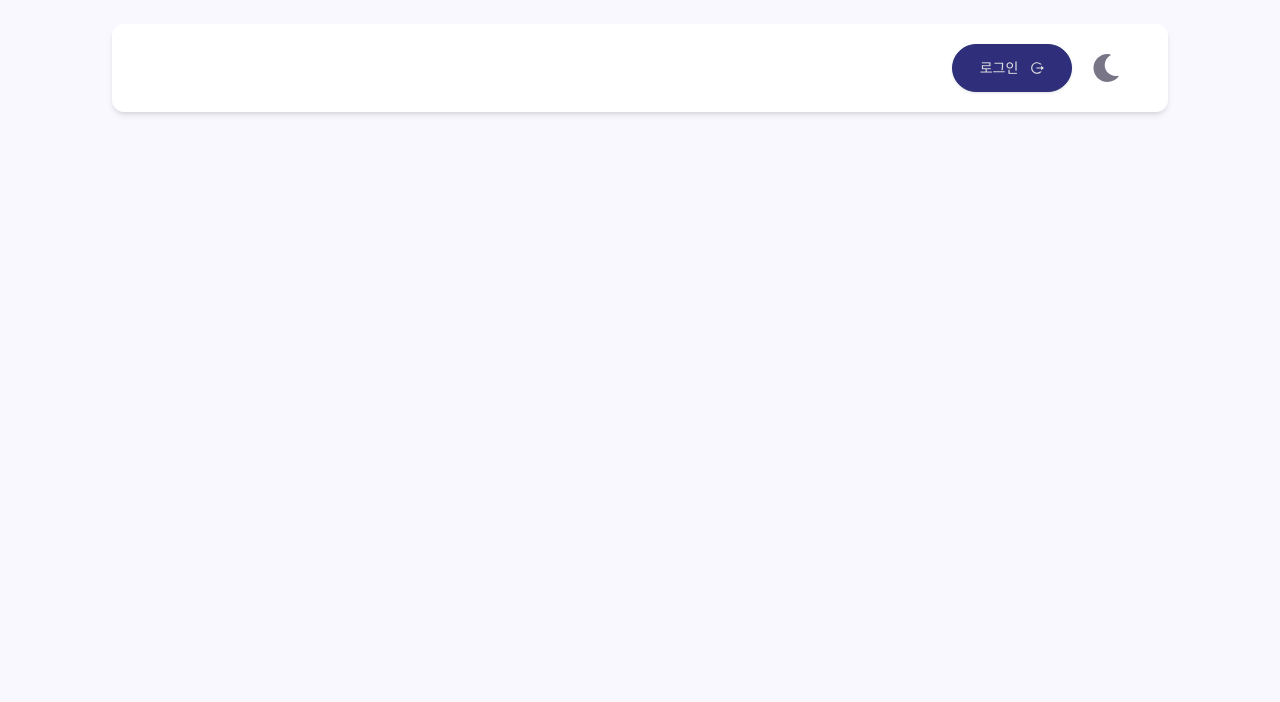
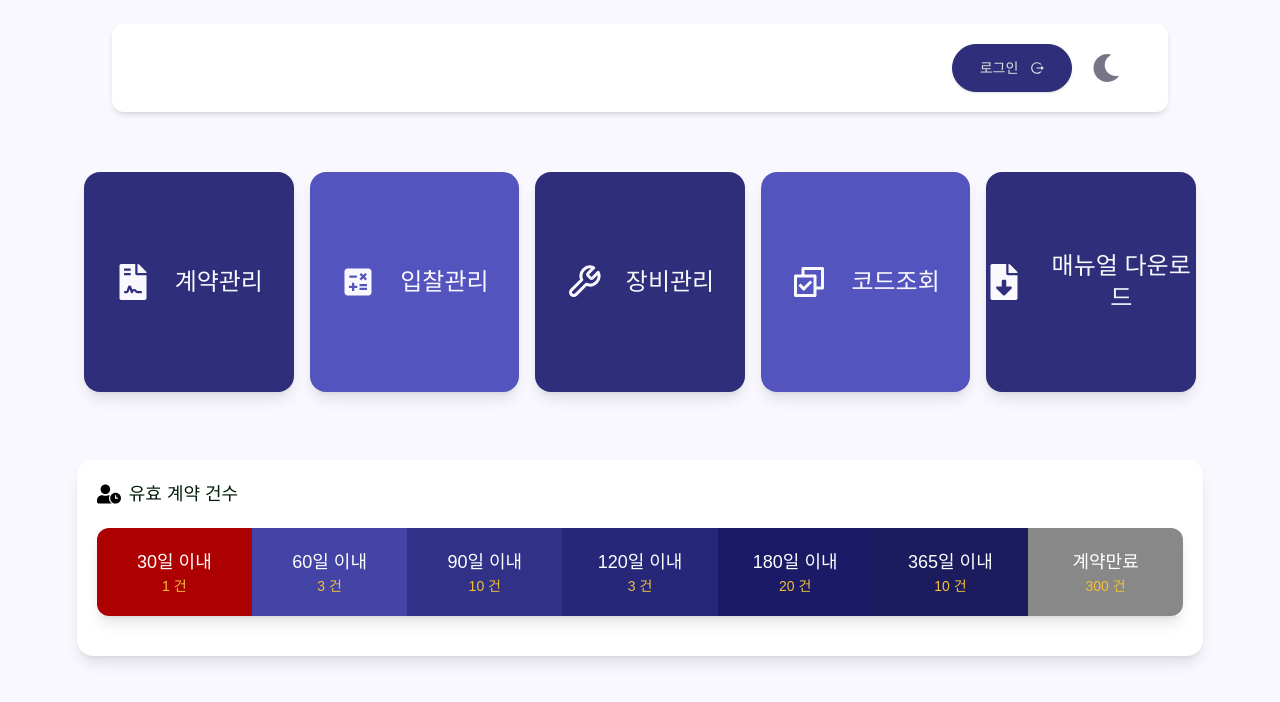
Before and after one commit to Hyeyeon-Ko/pur-ui2, a Next.js app: page /main in a window 1280 px wide. Shown: the top 702 px of the page. Built offline with nearby package versions, Linux system fonts and the light colour scheme; a web font is replaced by a local one.

Commit message:
build test

```diff
--- a/app/main/page.body.tsx
+++ b/app/main/page.body.tsx
@@ -4,7 +4,7 @@ import React, { useEffect, useState } from "react";
 import { FaUserClock } from "react-icons/fa";
 import DashCard from "@/components/ui/atoms/dashboard/DashCard";
 import ListItem from "@/components/ui/molecules/dashboard/ListItem";
-import { getLocal } from "@/utils/localStorage";
+// import { getLocal } from "@/utils/localStorage";
 import DashboardSection from "@/components/ui/organism/dashboard/DashboardSection";
 import { MdCalculate } from "react-icons/md";
 import { FaFileContract, FaFileDownload } from "react-icons/fa";
@@ -12,98 +12,98 @@ import { RiCheckboxMultipleLine } from "react-icons/ri";
 import { FiTool } from "react-icons/fi";
 
 const DashboardBody = () => {
-  // const [user, setUser] = useState(null);
+  const [user, setUser] = useState(null);
 
-  // useEffect(() => {
-  //   const storedUser = getLocal("user");
-  //   const userData = storedUser ? JSON.parse(storedUser) : null;
-  //   setUser(userData);
-  // }, []);
+  useEffect(() => {
+    // const storedUser = getLocal("user");
+    // const userData = storedUser ? JSON.parse(storedUser) : null;
+    // setUser(userData);
+  }, []);
 
-  // const cardData = [
-  //   {
-  //     href: "/contract",
-  //     icon: FaFileContract,
-  //     label: "계약관리",
-  //     bgColor: "bg-signature",
-  //   },
-  //   {
-  //     href: "/tender",
-  //     icon: MdCalculate,
-  //     label: "입찰관리",
-  //     bgColor: "bg-sub",
-  //   },
-  //   {
-  //     href: "/equipment",
-  //     icon: FiTool,
-  //     label: "장비관리",
-  //     bgColor: "bg-signature",
-  //   },
-  //   {
-  //     href: "/category/major",
-  //     icon: RiCheckboxMultipleLine,
-  //     label: "코드조회",
-  //     bgColor: "bg-sub",
-  //   },
-  //   {
-  //     href: "/page-d",
-  //     icon: FaFileDownload,
-  //     label: "매뉴얼 다운로드",
-  //     bgColor: "bg-signature",
-  //   },
-  // ];
+  const cardData = [
+    {
+      href: "/contract",
+      icon: FaFileContract,
+      label: "계약관리",
+      bgColor: "bg-signature",
+    },
+    {
+      href: "/tender",
+      icon: MdCalculate,
+      label: "입찰관리",
+      bgColor: "bg-sub",
+    },
+    {
+      href: "/equipment",
+      icon: FiTool,
+      label: "장비관리",
+      bgColor: "bg-signature",
+    },
+    {
+      href: "/category/major",
+      icon: RiCheckboxMultipleLine,
+      label: "코드조회",
+      bgColor: "bg-sub",
+    },
+    {
+      href: "/page-d",
+      icon: FaFileDownload,
+      label: "매뉴얼 다운로드",
+      bgColor: "bg-signature",
+    },
+  ];
 
-  // const deadlineItems = [
-  //   {
-  //     id: 1,
-  //     href: "/contract",
-  //     title: "30일 이내",
-  //     count: 1,
-  //     gradientClass: "bg-Red_Darken_1",
-  //   },
-  //   {
-  //     id: 2,
-  //     href: "/contract",
-  //     title: "60일 이내",
-  //     count: 3,
-  //     gradientClass: "bg-gradient_1",
-  //   },
-  //   {
-  //     id: 3,
-  //     href: "/contract",
-  //     title: "90일 이내",
-  //     count: 10,
-  //     gradientClass: "bg-gradient_2",
-  //   },
-  //   {
-  //     id: 4,
-  //     href: "/contract",
-  //     title: "120일 이내",
-  //     count: 3,
-  //     gradientClass: "bg-gradient_3",
-  //   },
-  //   {
-  //     id: 5,
-  //     href: "/contract",
-  //     title: "180일 이내",
-  //     count: 20,
-  //     gradientClass: "bg-gradient_4",
-  //   },
-  //   {
-  //     id: 6,
-  //     href: "/contract",
-  //     title: "365일 이내",
-  //     count: 10,
-  //     gradientClass: "bg-gradient_5",
-  //   },
-  //   {
-  //     id: 7,
-  //     href: "/contract",
-  //     title: "계약만료",
-  //     count: 300,
-  //     gradientClass: "bg-Grey_Default",
-  //   },
-  // ];
+  const deadlineItems = [
+    {
+      id: 1,
+      href: "/contract",
+      title: "30일 이내",
+      count: 1,
+      gradientClass: "bg-Red_Darken_1",
+    },
+    {
+      id: 2,
+      href: "/contract",
+      title: "60일 이내",
+      count: 3,
+      gradientClass: "bg-gradient_1",
+    },
+    {
+      id: 3,
+      href: "/contract",
+      title: "90일 이내",
+      count: 10,
+      gradientClass: "bg-gradient_2",
+    },
+    {
+      id: 4,
+      href: "/contract",
+      title: "120일 이내",
+      count: 3,
+      gradientClass: "bg-gradient_3",
+    },
+    {
+      id: 5,
+      href: "/contract",
+      title: "180일 이내",
+      count: 20,
+      gradientClass: "bg-gradient_4",
+    },
+    {
+      id: 6,
+      href: "/contract",
+      title: "365일 이내",
+      count: 10,
+      gradientClass: "bg-gradient_5",
+    },
+    {
+      id: 7,
+      href: "/contract",
+      title: "계약만료",
+      count: 300,
+      gradientClass: "bg-Grey_Default",
+    },
+  ];
 
   return (
     <div className="flex flex-col ">
@@ -111,7 +111,7 @@ const DashboardBody = () => {
         {user && <Greeting user={user} />}
       </div> */}
 
-      {/* <div className="grid grid-cols-5 gap-4 w-[90%] p-5 mx-auto">
+      <div className="grid grid-cols-5 gap-4 w-[90%] p-5 mx-auto">
         {cardData.map((card, index) => (
           <DashCard
             key={index}
@@ -135,7 +135,7 @@ const DashboardBody = () => {
             isLast={index === deadlineItems.length - 1}
           />
         ))}
-      </DashboardSection> */}
+      </DashboardSection>
     </div>
   );
 };
```
